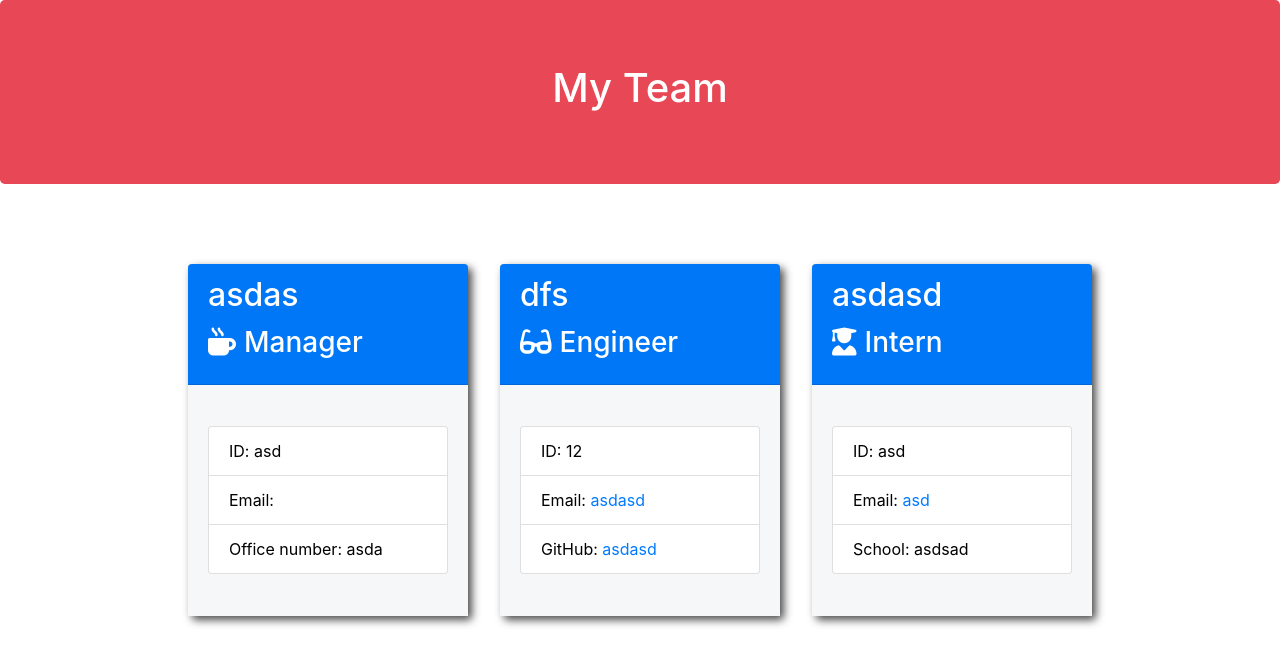
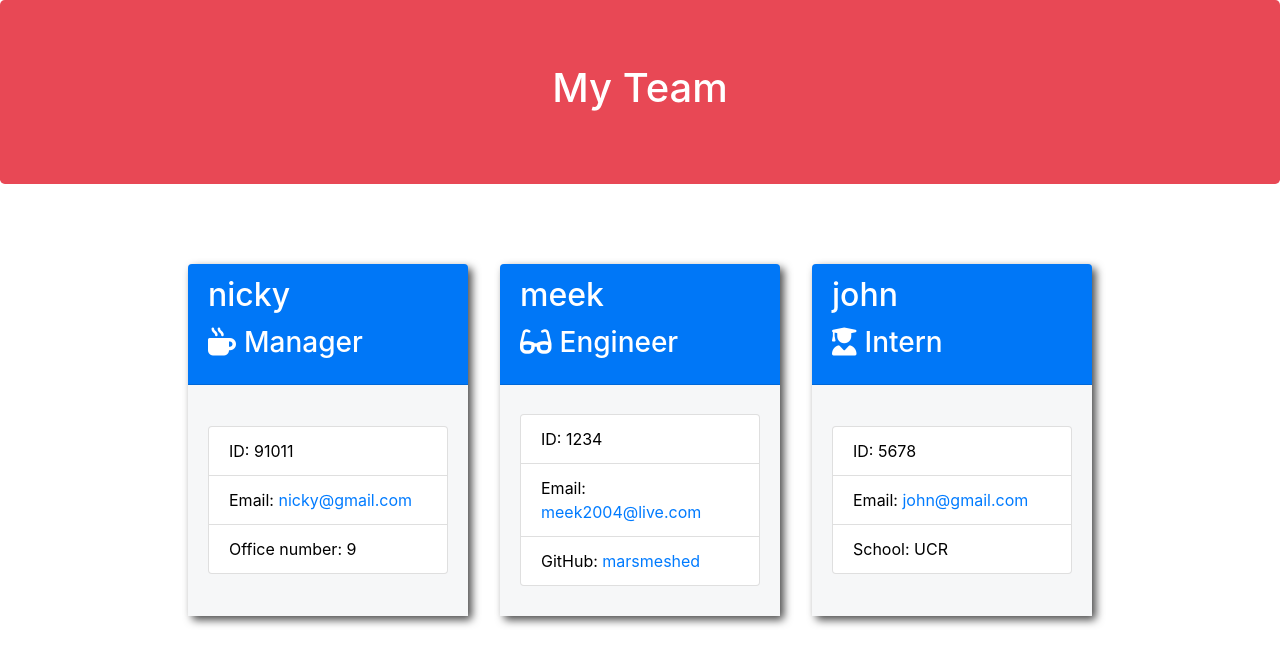
Before and after one commit to marsmeshed/team-pro-gen, a website: page main/index.html in a window 1280 px wide. Drawn offline with nearby package versions, Linux system fonts and the light colour scheme.

```diff
--- a/main/index.html
+++ b/main/index.html
@@ -25,42 +25,42 @@
 
         <div class="card employee-card">
         <div class="card-header">
-            <h2 class="card-title">asdas</h2>
+            <h2 class="card-title">nicky</h2>
             <h3 class="card-title"><i class="fas fa-mug-hot mr-2"></i>Manager</h3>
         </div>
         <div class="card-body">
             <ul class="list-group">
-                <li class="list-group-item">ID: asd</li>
-                <li class="list-group-item">Email: <a href="mailto:"></a></li>
-                <li class="list-group-item">Office number: asda</li>
+                <li class="list-group-item">ID: 91011</li>
+                <li class="list-group-item">Email: <a href="mailto:nicky@gmail.com">nicky@gmail.com</a></li>
+                <li class="list-group-item">Office number: 9</li>
             </ul>
         </div>
     </div>
 
         <div class="card employee-card">
     <div class="card-header">
-        <h2 class="card-title">dfs</h2>
+        <h2 class="card-title">meek</h2>
         <h3 class="card-title"><i class="fas fa-glasses mr-2"></i>Engineer</h3>
     </div>
     <div class="card-body">
         <ul class="list-group">
-            <li class="list-group-item">ID: 12</li>
-            <li class="list-group-item">Email: <a href="mailto:asdasd">asdasd</a></li>
-            <li class="list-group-item">GitHub: <a href="https://github.com/asdasd" target="_blank" rel="noopener noreferrer">asdasd</a></li>
+            <li class="list-group-item">ID: 1234</li>
+            <li class="list-group-item">Email: <a href="mailto:meek2004@live.com">meek2004@live.com</a></li>
+            <li class="list-group-item">GitHub: <a href="https://github.com/marsmeshed" target="_blank" rel="noopener noreferrer">marsmeshed</a></li>
         </ul>
     </div>
 </div>
 
         <div class="card employee-card">
     <div class="card-header">
-        <h2 class="card-title">asdasd</h2>
+        <h2 class="card-title">john</h2>
         <h3 class="card-title"><i class="fas fa-user-graduate mr-2"></i>Intern</h3>
     </div>
     <div class="card-body">
         <ul class="list-group">
-            <li class="list-group-item">ID: asd</li>
-            <li class="list-group-item">Email: <a href="mailto:asd">asd</a></li>
-            <li class="list-group-item">School: asdsad</li>
+            <li class="list-group-item">ID: 5678</li>
+            <li class="list-group-item">Email: <a href="mailto:john@gmail.com">john@gmail.com</a></li>
+            <li class="list-group-item">School: UCR</li>
         </ul>
     </div>
 </div>
```
Also changed, not shown: README.md.
